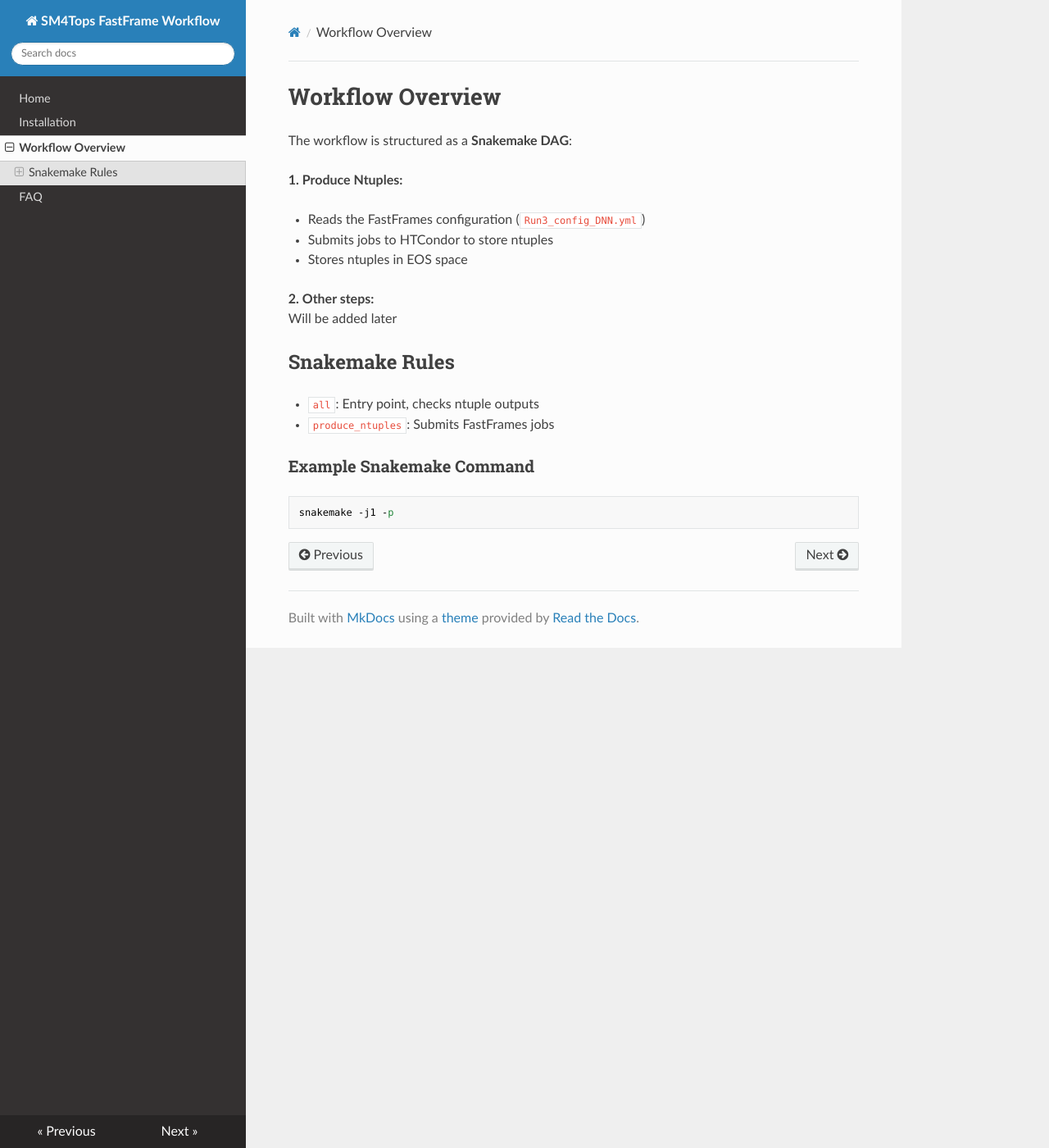
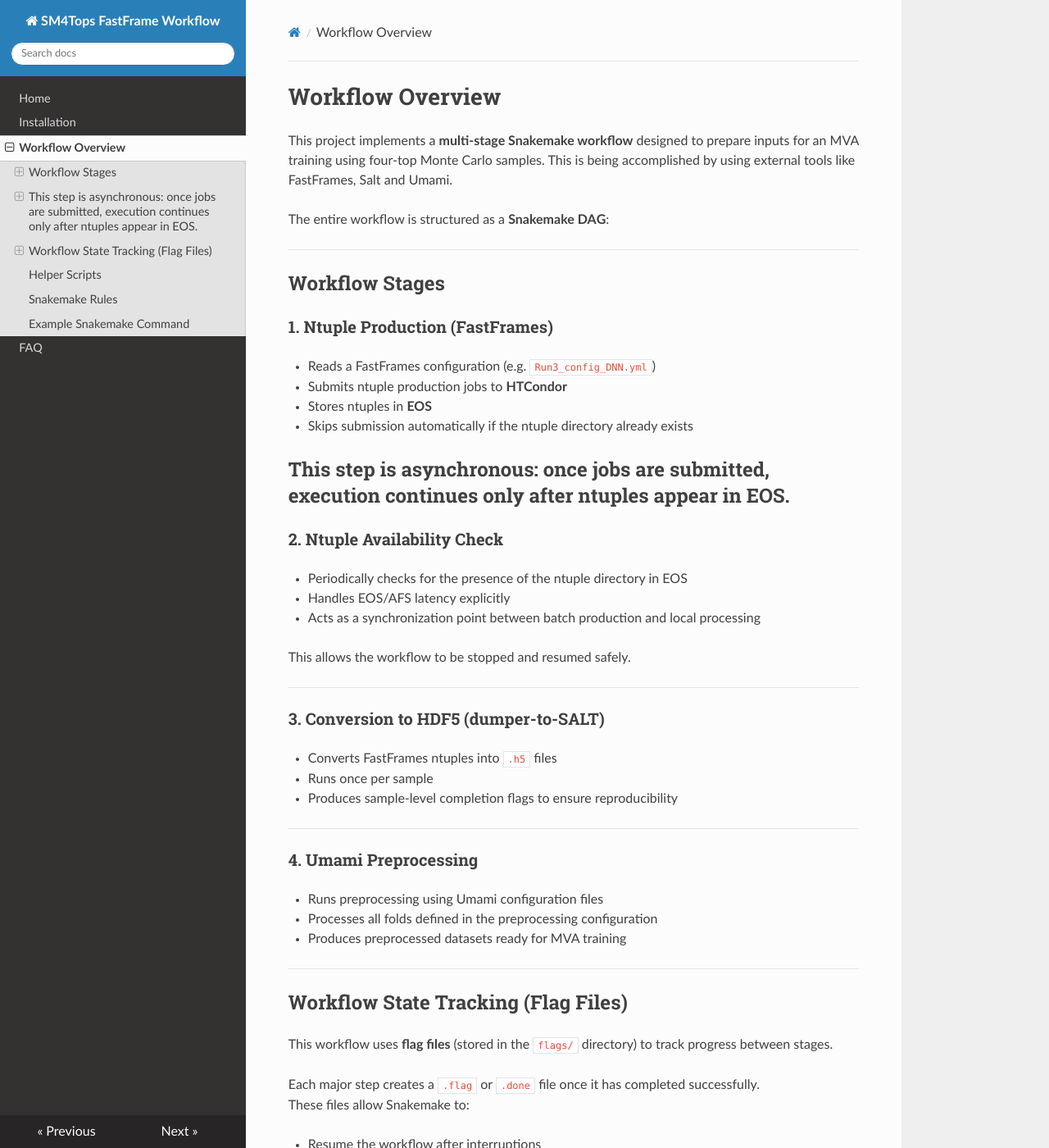
Before and after one commit to Cecilia01atlas/cmse890-finale-project, an MkDocs documentation site: the page built from docs/workflow.md, in a window 1280 px wide and 1400 px high. Shown: the whole window at 82% size. Built offline with MkDocs 1.6.1, drawn with Linux system fonts in a browser that asks for light colours; nearby versions of some CDN libraries; some of the changed text lies outside the part shown.

Commit message:
Update documentation for full workflow

````diff
--- a/docs/workflow.md
+++ b/docs/workflow.md
@@ -1,23 +1,109 @@
 # Workflow Overview
 
-The workflow is structured as a **Snakemake DAG**:
+This project implements a **multi-stage Snakemake workflow** designed to prepare inputs for an MVA training using four-top Monte Carlo samples. This is being accomplished by using external tools like FastFrames, Salt and Umami.
 
-**1. Produce Ntuples:**
+The entire workflow is structured as a **Snakemake DAG**:
 
-- Reads the FastFrames configuration (`Run3_config_DNN.yml`)
-- Submits jobs to HTCondor to store ntuples
-- Stores ntuples in EOS space
+---
 
-**2. Other steps:**
-   Will be added later
+## Workflow Stages
+
+### 1. Ntuple Production (FastFrames)
+
+- Reads a FastFrames configuration (e.g. `Run3_config_DNN.yml`)
+- Submits ntuple production jobs to **HTCondor**
+- Stores ntuples in **EOS**
+- Skips submission automatically if the ntuple directory already exists
+
+This step is asynchronous: once jobs are submitted, execution continues only after ntuples appear in EOS.
+---
+
+### 2. Ntuple Availability Check
+
+- Periodically checks for the presence of the ntuple directory in EOS
+- Handles EOS/AFS latency explicitly
+- Acts as a synchronization point between batch production and local processing
+
+This allows the workflow to be stopped and resumed safely.
+
+---
+
+### 3. Conversion to HDF5 (dumper-to-SALT)
+
+- Converts FastFrames ntuples into `.h5` files
+- Runs once per sample
+- Produces sample-level completion flags to ensure reproducibility
+
+---
+
+### 4. Umami Preprocessing
+
+- Runs preprocessing using Umami configuration files
+- Processes all folds defined in the preprocessing configuration
+- Produces preprocessed datasets ready for MVA training
+
+---
+
+## Workflow State Tracking (Flag Files)
+
+This workflow uses **flag files** (stored in the `flags/` directory) to track progress between stages.
+
+Each major step creates a `.flag` or `.done` file once it has completed successfully.
+These files allow Snakemake to:
+
+- Resume the workflow after interruptions
+- Avoid re-running long or expensive steps
+- Synchronize asynchronous batch jobs (e.g. HTCondor submissions)
+
+### Important
+
+If you want to **re-run parts of the workflow**, the corresponding flag files must be removed manually.
+
+## Helper Scripts
+
+Several workflow steps are executed via small wrapper scripts located in the `scripts/` directory:
+
+- `run_fastframe.sh` — submits FastFrames ntuple jobs
+- `run_dumper.sh` — converts ntuples to HDF5 using dumper-to-SALT
+- `run_preprocessing.sh` — runs Umami preprocessing
+
+These scripts must be executable. If you encounter permission errors, run:
+
+```bash
+chmod +x scripts/*.sh
+```
 
 ## Snakemake Rules
 
-- `all`: Entry point, checks ntuple outputs
-- `produce_ntuples`: Submits FastFrames jobs
+Key rules in the workflow include:
 
-### Example Snakemake Command
+- `submit_ntuples`
+  Submits FastFrames jobs (or skips if outputs already exist)
+
+- `wait_for_ntuples`
+  Blocks execution until ntuples are available in EOS
+
+- `run_dumper`
+  Converts ntuples to HDF5 format per sample
+
+- `run_preprocessing`
+  Runs Umami preprocessing once all inputs are ready
+
+- `all`
+  Default entry point that executes the full workflow
+
+---
+
+## Example Snakemake Command
+
+To run the full workflow:
 
 ```bash
-snakemake -j1 -p
+snakemake -j1 --latency-wait 60
 ```
+
+To execute only the initial stage (ntuple submission and availability check):
+
+```bash
+snakemake stage1-j1 --latency-wait 60
+```
````
Also changed, not shown: docs/index.md (+12 -26 lines), docs/installation.md (+87 -15 lines), workflow_config.yaml (+8 -8 lines).
